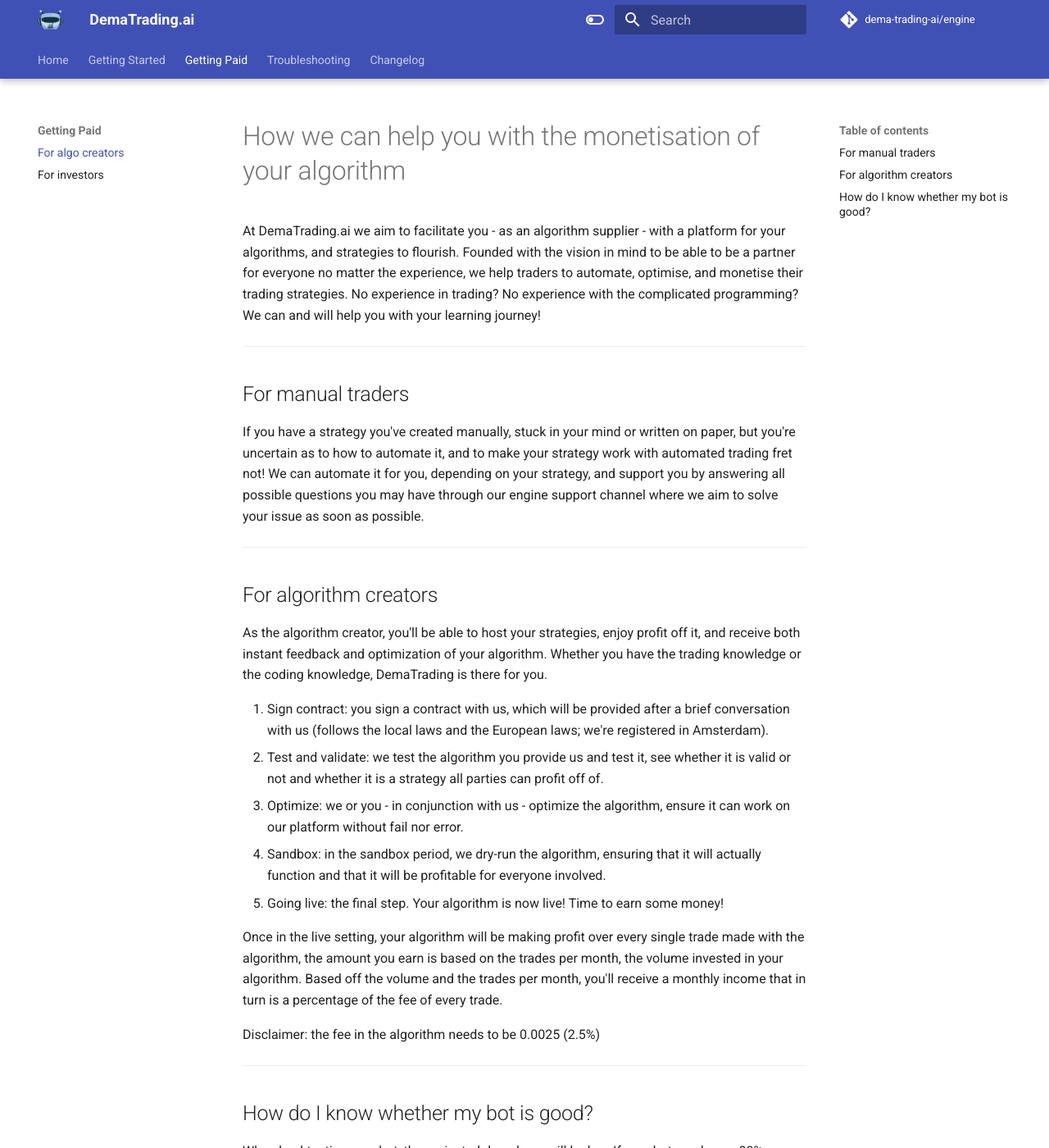
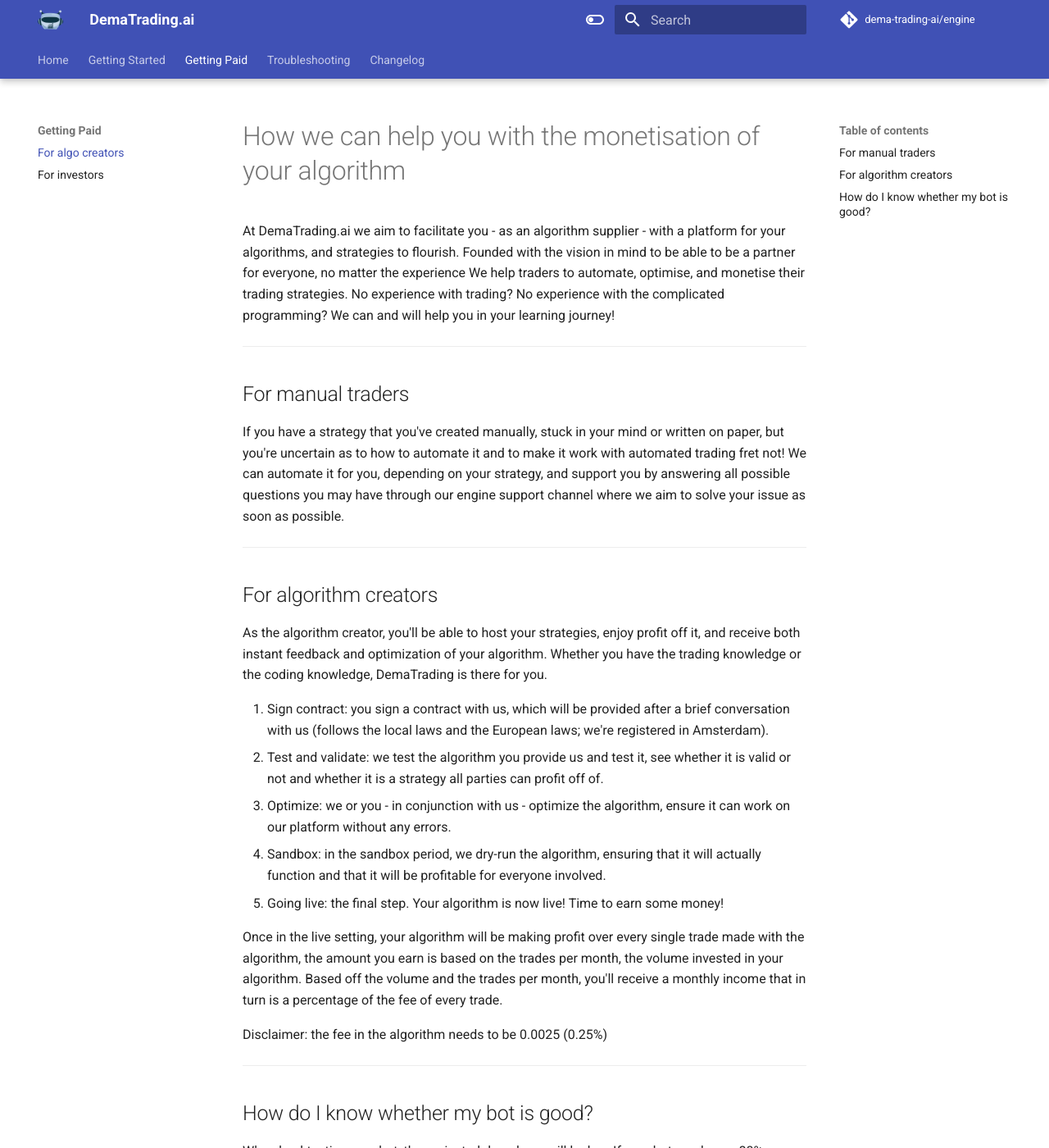
Before and after one commit to dema-trading-ai/docs, an MkDocs documentation site: the page built from docs/getting_paid/algocreatorpaid.md, in a window 1280 px wide and 1400 px high. Shown: the whole window at 82% size. Built offline with MkDocs 1.6.1 and Material for MkDocs 9.7.7, drawn with Linux system fonts in a browser that asks for light colours; comment, search, counter and statistics services are not loaded.

Commit message:
-some small language edits

```diff
--- a/docs/getting_paid/algocreatorpaid.md
+++ b/docs/getting_paid/algocreatorpaid.md
@@ -1,11 +1,11 @@
 # How we can help you with the monetisation of your algorithm
 
-At DemaTrading.ai we aim to facilitate you - as an algorithm supplier - with a platform for your algorithms, and strategies to flourish. Founded with the vision in mind to be able to be a partner for everyone no matter the experience, we help traders to automate, optimise, and monetise their trading strategies. No experience in trading? No experience with the complicated programming? We can and will help you with your learning journey!
+At DemaTrading.ai we aim to facilitate you - as an algorithm supplier - with a platform for your algorithms, and strategies to flourish. Founded with the vision in mind to be able to be a partner for everyone, no matter the experience We help traders to automate, optimise, and monetise their trading strategies. No experience with trading? No experience with the complicated programming? We can and will help you in your learning journey!
 
 ***
 ## For manual traders
 
-If you have a strategy you've created manually, stuck in your mind or written on paper, but you're uncertain as to how to automate it, and to make your strategy work with automated trading fret not! We can automate it for you, depending on your strategy, and support you by answering all possible questions you may have through our engine support channel where we aim to solve your issue as soon as possible.
+If you have a strategy that you've created manually, stuck in your mind or written on paper, but you're uncertain as to how to automate it and to make it work with automated trading fret not! We can automate it for you, depending on your strategy, and support you by answering all possible questions you may have through our engine support channel where we aim to solve your issue as soon as possible.
 
 ***
 ## For algorithm creators
@@ -14,13 +14,13 @@ As the algorithm creator, you'll be able to host your strategies, enjoy profit o
 
 1. Sign contract: you sign a contract with us, which will be provided after a brief conversation with us (follows the local laws and the European laws; we're registered in Amsterdam).
 2. Test and validate: we test the algorithm you provide us and test it, see whether it is valid or not and whether it is a strategy all parties can profit off of.
-3. Optimize: we or you - in conjunction with us - optimize the algorithm, ensure it can work on our platform without fail nor error.
+3. Optimize: we or you - in conjunction with us - optimize the algorithm, ensure it can work on our platform without any errors.
 4. Sandbox: in the sandbox period, we dry-run the algorithm, ensuring that it will actually function and that it will be profitable for everyone involved.
 5. Going live: the final step. Your algorithm is now live! Time to earn some money!
 
 Once in the live setting, your algorithm will be making profit over every single trade made with the algorithm, the amount you earn is based on the trades per month, the volume invested in your algorithm. Based off the volume and the trades per month, you'll receive a monthly income that in turn is a percentage of the fee of every trade.
 
-Disclaimer: the fee in the algorithm needs to be 0.0025 (2.5%)
+Disclaimer: the fee in the algorithm needs to be 0.0025 (0.25%)
 
 ***
 ## How do I know whether my bot is good?
```
Also changed, not shown: docs/getting_started/installation/running_docker.md (+1 -1 lines), docs/getting_started/installation/windows.md (+1 -1 lines), docs/getting_started/strategies/advcreatingstrat.md (+2 -2 lines), docs/getting_started/strategies/strategyexamples.md (+6 -6 lines), docs/getting_started/trading101/contributing.md (+1 -1 lines).
